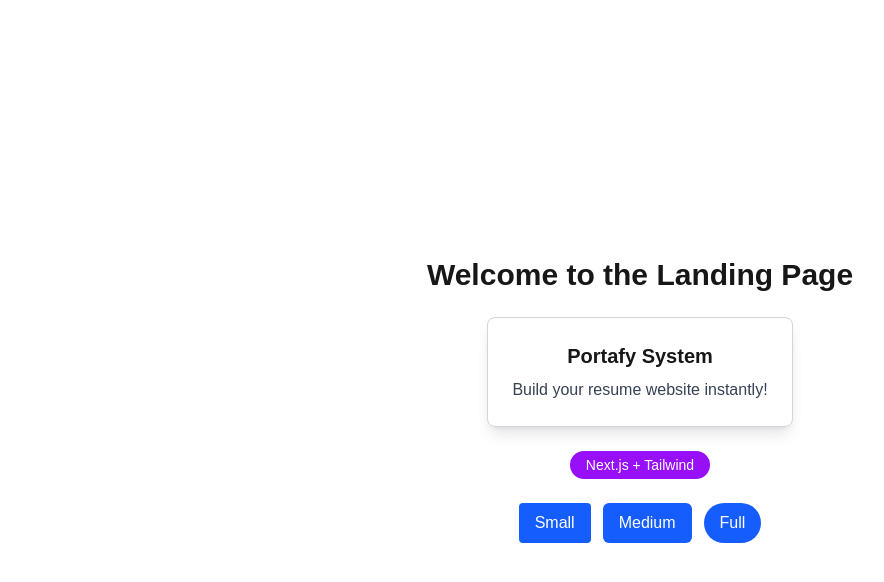
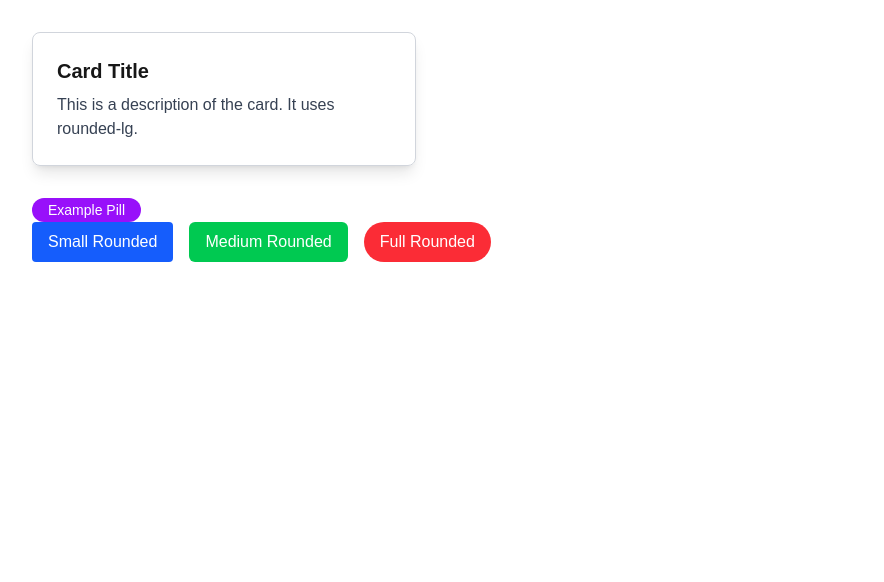
Before and after one commit to ami798/alx-project-0x00-setup, a Next.js app in the folder alx-project-0x00/: page /landing in a window 1280 px wide. Shown: the top 582 px of the page, without its empty margins (0-884 px from the left). Built offline with nearby package versions, Linux system fonts and the light colour scheme.

Commit message:
fix: the landing.tsx file

```diff
--- a/alx-project-0x00/pages/landing.tsx
+++ b/alx-project-0x00/pages/landing.tsx
@@ -5,20 +5,21 @@ import Button from "@/components/Button";
 
 export default function Landing() {
   return (
-    <main className="flex flex-col h-screen justify-center items-center gap-6 text-center">
-      <h1 className="text-3xl font-semibold">Welcome to the Landing Page</h1>
-
+    <main className="p-8 space-y-8">
+      {/* Cards */}
       <Card
-        title="Portafy System"
-        description="Build your resume website instantly!"
+        title="Card Title"
+        description="This is a description of the card. It uses rounded-lg."
       />
 
-      <Pill title="Next.js + Tailwind" />
+      {/* Pills */}
+      <Pill title="Example Pill" />
 
-      <div className="flex gap-3">
-        <Button title="Small" styles="rounded-sm" />
-        <Button title="Medium" styles="rounded-md" />
-        <Button title="Full" styles="rounded-full" />
+      {/* Buttons with different rounded styles */}
+      <div className="flex gap-4">
+        <Button title="Small Rounded" styles="rounded-sm bg-blue-500 text-white px-4 py-2" />
+        <Button title="Medium Rounded" styles="rounded-md bg-green-500 text-white px-4 py-2" />
+        <Button title="Full Rounded" styles="rounded-full bg-red-500 text-white px-4 py-2" />
       </div>
     </main>
   );
```
